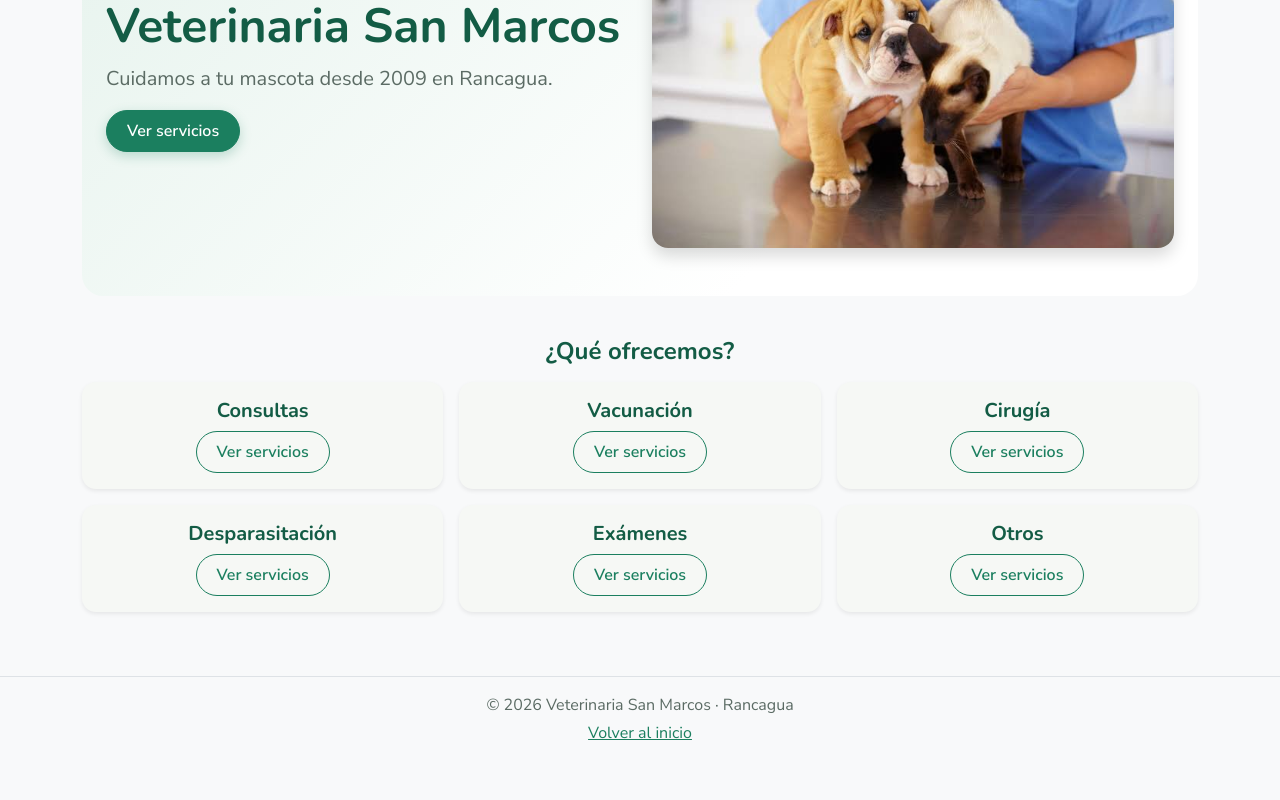
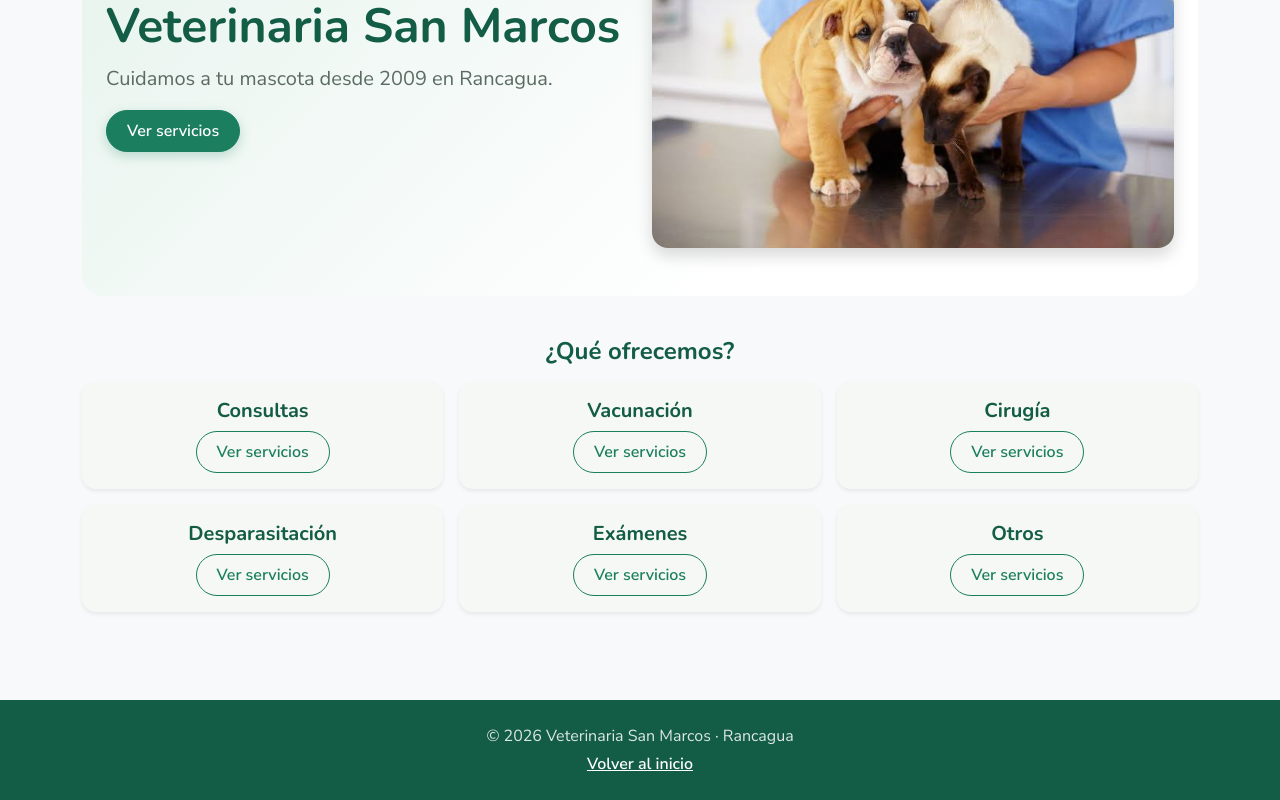
Before and after one commit to eliasgonzalez22/veterinaria-sanmarcos-p2, a React (Vite) app: page / in a window 1280 px wide. Shown: the part 260-1060 px from the top of the page. Before the commit the page ends 1021 px from the top, so only its background shows below. Built offline with nearby package versions, Linux system fonts and the light colour scheme.

Commit message:
Actualizar estilos del pie de página: modificar clases y ajustar márgenes

```diff
--- a/src/components/organisms/Footer.jsx
+++ b/src/components/organisms/Footer.jsx
@@ -5,7 +5,7 @@ export default function Footer(props) {
   }
 
   return (
-    <footer className="text-center text-muted py-3 border-top mt-4">
+    <footer className="pie-pagina text-center py-4 mt-5">
       <p className="mb-1">© 2026 Veterinaria San Marcos · Rancagua</p>
       <a href="/" onClick={irAlInicio}>Volver al inicio</a>
     </footer>
```
